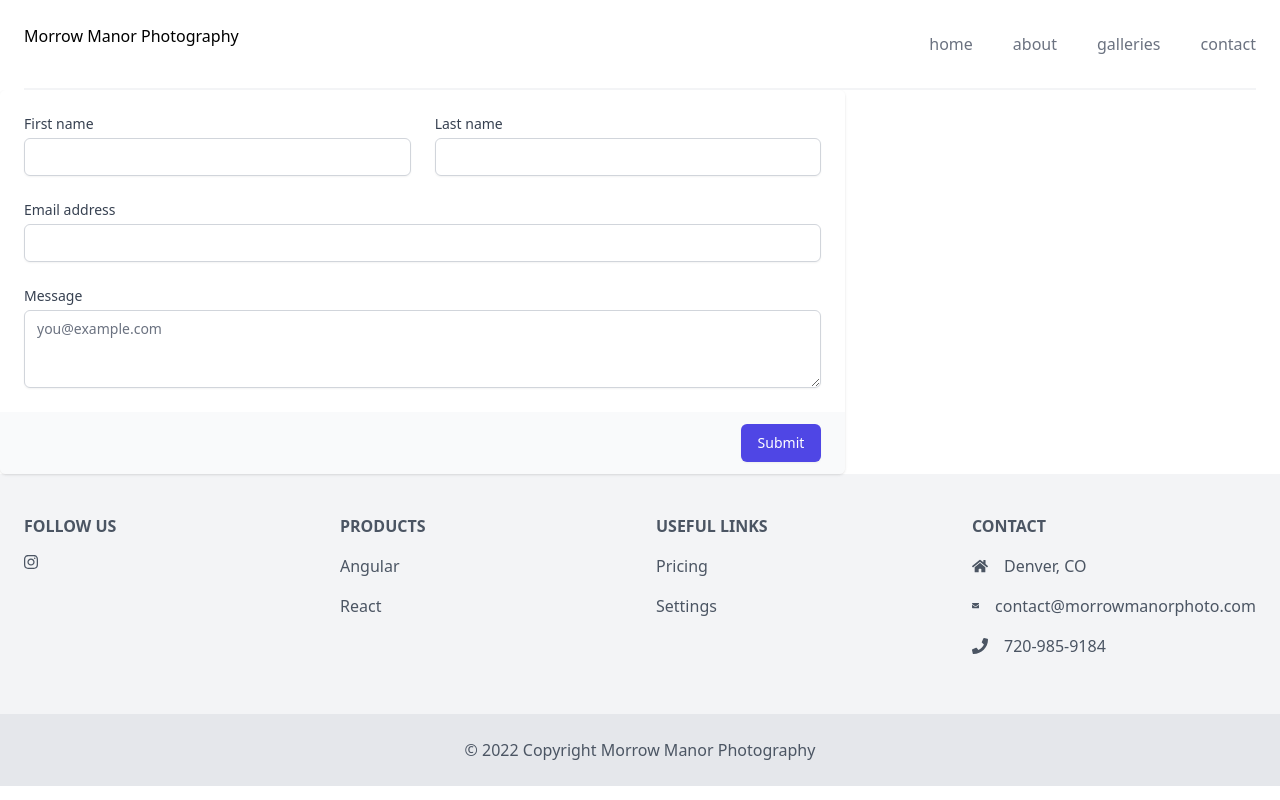
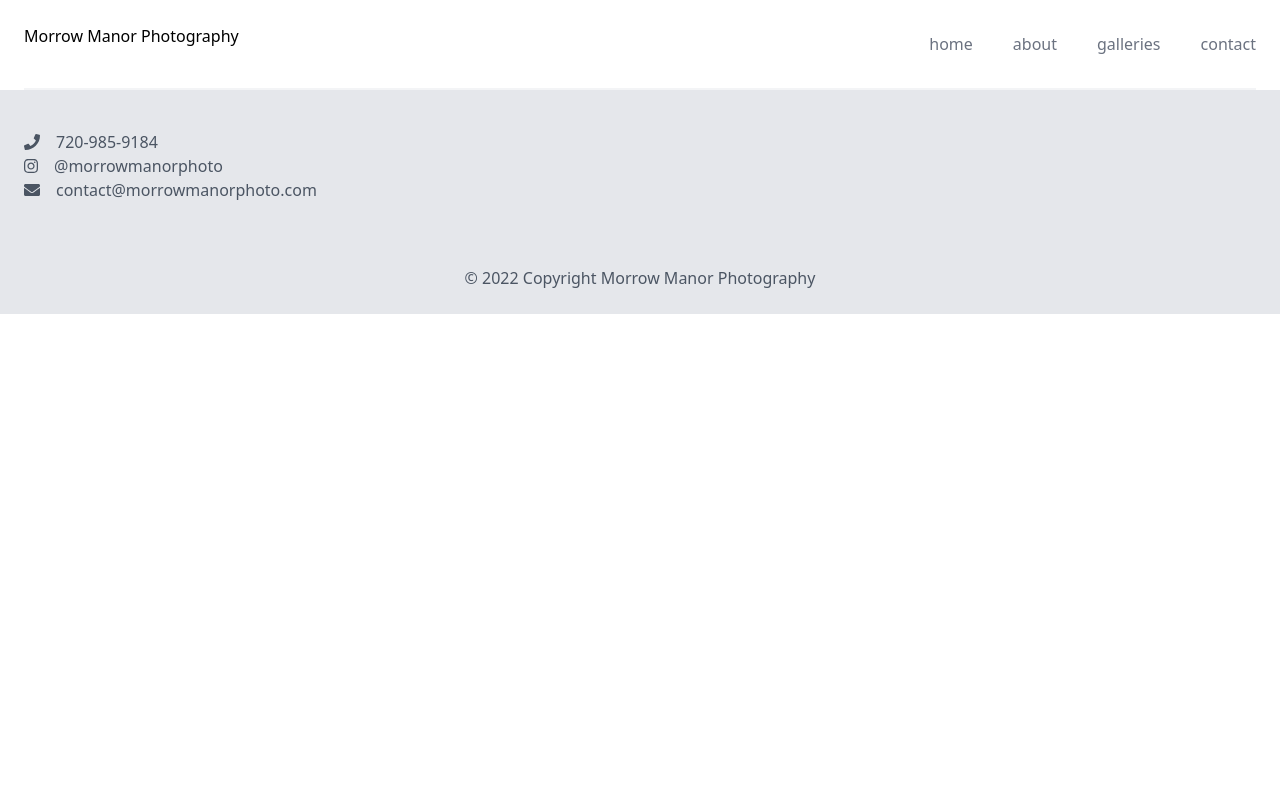
Before and after one commit to agmorrow/morror-manor, a Vue app: page /contact in a window 1280 px wide. Built offline with nearby package versions, Linux system fonts and the light colour scheme.

Commit message:
work in progress footer

```diff
--- a/src/components/Footer.vue
+++ b/src/components/Footer.vue
@@ -1,92 +1,40 @@
 <template>
-<footer class="text-center lg:text-left bg-gray-100 text-gray-600">
+  <footer class="text-center lg:text-left bg-gray-200 text-gray-600">
 
-  <div class="mx-6 py-10 text-center md:text-left">
-    <div class="grid grid-1 md:grid-cols-2 lg:grid-cols-4 gap-8">
+    <div class="mx-6 py-10 text-center md:text-center">
       <div class="">
-        <h6 class="
-            uppercase
-            font-semibold
-            mb-4
-            flex
-            items-center
-            justify-center
-            md:justify-start
-          ">
-
-          FOLLOW US
-        </h6>
-        <a href="#!" class="mr-6 text-gray-600">
-        <svg aria-hidden="true" focusable="false" data-prefix="fab" data-icon="instagram"
-          class="w-3.5" role="img" xmlns="http://www.w3.org/2000/svg" viewBox="0 0 448 512">
-          <path fill="currentColor"
-            d="M224.1 141c-63.6 0-114.9 51.3-114.9 114.9s51.3 114.9 114.9 114.9S339 319.5 339 255.9 287.7 141 224.1 141zm0 189.6c-41.1 0-74.7-33.5-74.7-74.7s33.5-74.7 74.7-74.7 74.7 33.5 74.7 74.7-33.6 74.7-74.7 74.7zm146.4-194.3c0 14.9-12 26.8-26.8 26.8-14.9 0-26.8-12-26.8-26.8s12-26.8 26.8-26.8 26.8 12 26.8 26.8zm76.1 27.2c-1.7-35.9-9.9-67.7-36.2-93.9-26.2-26.2-58-34.4-93.9-36.2-37-2.1-147.9-2.1-184.9 0-35.8 1.7-67.6 9.9-93.9 36.1s-34.4 58-36.2 93.9c-2.1 37-2.1 147.9 0 184.9 1.7 35.9 9.9 67.7 36.2 93.9s58 34.4 93.9 36.2c37 2.1 147.9 2.1 184.9 0 35.9-1.7 67.7-9.9 93.9-36.2 26.2-26.2 34.4-58 36.2-93.9 2.1-37 2.1-147.8 0-184.8zM398.8 388c-7.8 19.6-22.9 34.7-42.6 42.6-29.5 11.7-99.5 9-132.1 9s-102.7 2.6-132.1-9c-19.6-7.8-34.7-22.9-42.6-42.6-11.7-29.5-9-99.5-9-132.1s-2.6-102.7 9-132.1c7.8-19.6 22.9-34.7 42.6-42.6 29.5-11.7 99.5-9 132.1-9s102.7-2.6 132.1 9c19.6 7.8 34.7 22.9 42.6 42.6 11.7 29.5 9 99.5 9 132.1s2.7 102.7-9 132.1z">
-          </path>
-        </svg>
-      </a>
-      </div>
-      <div class="">
-        <h6 class="uppercase font-semibold mb-4 flex justify-center md:justify-start">
-          Products
-        </h6>
-        <p class="mb-4">
-          <a href="#!" class="text-gray-600">Angular</a>
-        </p>
-        <p class="mb-4">
-          <a href="#!" class="text-gray-600">React</a>
-        </p>
-
-      </div>
-      <div class="">
-        <h6 class="uppercase font-semibold mb-4 flex justify-center md:justify-start">
-          Useful links
-        </h6>
-        <p class="mb-4">
-          <a href="#!" class="text-gray-600">Pricing</a>
-        </p>
-        <p class="mb-4">
-          <a href="#!" class="text-gray-600">Settings</a>
-        </p>
-
-      </div>
-      <div class="">
-        <h6 class="uppercase font-semibold mb-4 flex justify-center md:justify-start">
-          Contact
-        </h6>
-        <p class="flex items-center justify-center md:justify-start mb-4">
-          <svg aria-hidden="true" focusable="false" data-prefix="fas" data-icon="home"
-            class="w-4 mr-4" role="img" xmlns="http://www.w3.org/2000/svg" viewBox="0 0 576 512">
+        <p class="flex items-center justify-center md:justify-start">
+          <svg aria-hidden="true" focusable="false" data-prefix="fas" data-icon="phone" class="w-4 mr-4" role="img"
+            xmlns="http://www.w3.org/2000/svg" viewBox="0 0 512 512">
             <path fill="currentColor"
-              d="M280.37 148.26L96 300.11V464a16 16 0 0 0 16 16l112.06-.29a16 16 0 0 0 15.92-16V368a16 16 0 0 1 16-16h64a16 16 0 0 1 16 16v95.64a16 16 0 0 0 16 16.05L464 480a16 16 0 0 0 16-16V300L295.67 148.26a12.19 12.19 0 0 0-15.3 0zM571.6 251.47L488 182.56V44.05a12 12 0 0 0-12-12h-56a12 12 0 0 0-12 12v72.61L318.47 43a48 48 0 0 0-61 0L4.34 251.47a12 12 0 0 0-1.6 16.9l25.5 31A12 12 0 0 0 45.15 301l235.22-193.74a12.19 12.19 0 0 1 15.3 0L530.9 301a12 12 0 0 0 16.9-1.6l25.5-31a12 12 0 0 0-1.7-16.93z">
+              d="M493.4 24.6l-104-24c-11.3-2.6-22.9 3.3-27.5 13.9l-48 112c-4.2 9.8-1.4 21.3 6.9 28l60.6 49.6c-36 76.7-98.9 140.5-177.2 177.2l-49.6-60.6c-6.8-8.3-18.2-11.1-28-6.9l-112 48C3.9 366.5-2 378.1.6 389.4l24 104C27.1 504.2 36.7 512 48 512c256.1 0 464-207.5 464-464 0-11.2-7.7-20.9-18.6-23.4z">
             </path>
           </svg>
-          Denver, CO
+          720-985-9184
         </p>
-        <p class="flex items-center justify-center md:justify-start mb-4">
-          <svg aria-hidden="true" focusable="false" data-prefix="fas" data-icon="envelope"
-            class="w-4 mr-4" role="img" xmlns="http://www.w3.org/2000/svg"
-            viewBox="0 0 512 512">
+        <p class="flex items-center justify-center md:justify-start">
+          <a href="https://www.instagram.com/morrowmanorphoto/" class="mr-4 text-gray-600">
+            <svg aria-hidden="true" focusable="false" data-prefix="fab" data-icon="instagram" class="w-3.5" role="img"
+              xmlns="http://www.w3.org/2000/svg" viewBox="0 0 448 512">
+              <path fill="currentColor"
+                d="M224.1 141c-63.6 0-114.9 51.3-114.9 114.9s51.3 114.9 114.9 114.9S339 319.5 339 255.9 287.7 141 224.1 141zm0 189.6c-41.1 0-74.7-33.5-74.7-74.7s33.5-74.7 74.7-74.7 74.7 33.5 74.7 74.7-33.6 74.7-74.7 74.7zm146.4-194.3c0 14.9-12 26.8-26.8 26.8-14.9 0-26.8-12-26.8-26.8s12-26.8 26.8-26.8 26.8 12 26.8 26.8zm76.1 27.2c-1.7-35.9-9.9-67.7-36.2-93.9-26.2-26.2-58-34.4-93.9-36.2-37-2.1-147.9-2.1-184.9 0-35.8 1.7-67.6 9.9-93.9 36.1s-34.4 58-36.2 93.9c-2.1 37-2.1 147.9 0 184.9 1.7 35.9 9.9 67.7 36.2 93.9s58 34.4 93.9 36.2c37 2.1 147.9 2.1 184.9 0 35.9-1.7 67.7-9.9 93.9-36.2 26.2-26.2 34.4-58 36.2-93.9 2.1-37 2.1-147.8 0-184.8zM398.8 388c-7.8 19.6-22.9 34.7-42.6 42.6-29.5 11.7-99.5 9-132.1 9s-102.7 2.6-132.1-9c-19.6-7.8-34.7-22.9-42.6-42.6-11.7-29.5-9-99.5-9-132.1s-2.6-102.7 9-132.1c7.8-19.6 22.9-34.7 42.6-42.6 29.5-11.7 99.5-9 132.1-9s102.7-2.6 132.1 9c19.6 7.8 34.7 22.9 42.6 42.6 11.7 29.5 9 99.5 9 132.1s2.7 102.7-9 132.1z">
+              </path>
+            </svg>
+          </a>
+          @morrowmanorphoto
+        </p>
+        <p class="flex items-center justify-center md:justify-start">
+          <svg aria-hidden="true" focusable="false" data-prefix="fas" data-icon="envelope" class="w-4 mr-4" role="img"
+            xmlns="http://www.w3.org/2000/svg" viewBox="0 0 512 512">
             <path fill="currentColor"
               d="M502.3 190.8c3.9-3.1 9.7-.2 9.7 4.7V400c0 26.5-21.5 48-48 48H48c-26.5 0-48-21.5-48-48V195.6c0-5 5.7-7.8 9.7-4.7 22.4 17.4 52.1 39.5 154.1 113.6 21.1 15.4 56.7 47.8 92.2 47.6 35.7.3 72-32.8 92.3-47.6 102-74.1 131.6-96.3 154-113.7zM256 320c23.2.4 56.6-29.2 73.4-41.4 132.7-96.3 142.8-104.7 173.4-128.7 5.8-4.5 9.2-11.5 9.2-18.9v-19c0-26.5-21.5-48-48-48H48C21.5 64 0 85.5 0 112v19c0 7.4 3.4 14.3 9.2 18.9 30.6 23.9 40.7 32.4 173.4 128.7 16.8 12.2 50.2 41.8 73.4 41.4z">
             </path>
           </svg>
           contact@morrowmanorphoto.com
         </p>
-        <p class="flex items-center justify-center md:justify-start mb-4">
-          <svg aria-hidden="true" focusable="false" data-prefix="fas" data-icon="phone"
-            class="w-4 mr-4" role="img" xmlns="http://www.w3.org/2000/svg"
-            viewBox="0 0 512 512">
-            <path fill="currentColor"
-              d="M493.4 24.6l-104-24c-11.3-2.6-22.9 3.3-27.5 13.9l-48 112c-4.2 9.8-1.4 21.3 6.9 28l60.6 49.6c-36 76.7-98.9 140.5-177.2 177.2l-49.6-60.6c-6.8-8.3-18.2-11.1-28-6.9l-112 48C3.9 366.5-2 378.1.6 389.4l24 104C27.1 504.2 36.7 512 48 512c256.1 0 464-207.5 464-464 0-11.2-7.7-20.9-18.6-23.4z">
-            </path>
-          </svg>
-          720-985-9184
-        </p>
-
       </div>
     </div>
-  </div>
-  <div class="text-center p-6 bg-gray-200">
-    © 2022 Copyright Morrow Manor Photography </div>
-</footer>
+    <div class="text-center p-6 bg-gray-200">
+      © 2022 Copyright Morrow Manor Photography </div>
+  </footer>
 </template>
--- a/src/views/Contact.vue
+++ b/src/views/Contact.vue
@@ -1,52 +1,12 @@
 <template>
 
-
-  <div class="mt-10 sm:mt-0">
-    <div class="md:grid md:grid-cols-3 md:gap-6">
-
-      <div class="mt-5 md:col-span-2 md:mt-0">
-        <form action="#" method="POST">
-          <div class="overflow-hidden shadow sm:rounded-md">
-            <div class="bg-white px-4 py-5 sm:p-6">
-              <div class="grid grid-cols-6 gap-6">
-                <div class="col-span-6 sm:col-span-3">
-                  <label for="first-name" class="block text-sm font-medium text-gray-700">First name</label>
-                  <input type="text" name="first-name" id="first-name" autocomplete="given-name"
-                    class="mt-1 block w-full rounded-md border-gray-300 shadow-sm focus:border-indigo-500 focus:ring-indigo-500 sm:text-sm" />
-                </div>
-
-                <div class="col-span-6 sm:col-span-3">
-                  <label for="last-name" class="block text-sm font-medium text-gray-700">Last name</label>
-                  <input type="text" name="last-name" id="last-name" autocomplete="family-name"
-                    class="mt-1 block w-full rounded-md border-gray-300 shadow-sm focus:border-indigo-500 focus:ring-indigo-500 sm:text-sm" />
-                </div>
-
-                <div class="col-span-6 sm:col-span-6">
-                  <label for="email-address" class="block text-sm font-medium text-gray-700">Email address</label>
-                  <input type="text" name="email-address" id="email-address" autocomplete="email"
-                    class="mt-1 block w-full rounded-md border-gray-300 shadow-sm focus:border-indigo-500 focus:ring-indigo-500 sm:text-sm" />
-                </div>
-
-                <div class="col-span-6 sm:col-span-6">
-                  <label for="message" class="block text-sm font-medium text-gray-700">Message</label>
-                  <div class="mt-1">
-                    <textarea id="about" name="about" rows="3"
-                      class="mt-1 block w-full rounded-md border-gray-300 shadow-sm focus:border-indigo-500 focus:ring-indigo-500 sm:text-sm"
-                      placeholder="you@example.com" />
-                  </div>
-                </div>
+<!-- <script type="text/javascript" src="https://cdnjs.cloudflare.com/ajax/libs/iframe-resizer/4.3.2/iframeResizer.min.js"></script>
+<div style="width:100%; min-height:500px">
+<iframe src="https://hello.hecticapp.com/01/morrow-manor-photography/new-form?inFrame=true" id="hectic-form" style="padding: 0px; margin: 0px; border: 0; max-width: 100%; min-width: 100%"></iframe>
+</div>
+<script type="text/javascript">
+setTimeout(() => iFrameResize({heightCalculationMethod: 'min', sizeWidth: true, sizeHeight: true, log: false, checkOrigin: false}, '#hectic-form'),100);
+</script> -->
 
 
-              </div>
-            </div>
-            <div class="bg-gray-50 px-4 py-3 text-right sm:px-6">
-              <button type="submit"
-                class="inline-flex justify-center rounded-md border border-transparent bg-indigo-600 py-2 px-4 text-sm font-medium text-white shadow-sm hover:bg-indigo-700 focus:outline-none focus:ring-2 focus:ring-indigo-500 focus:ring-offset-2">Submit</button>
-            </div>
-          </div>
-        </form>
-      </div>
-    </div>
-  </div>
-
 </template>
```
